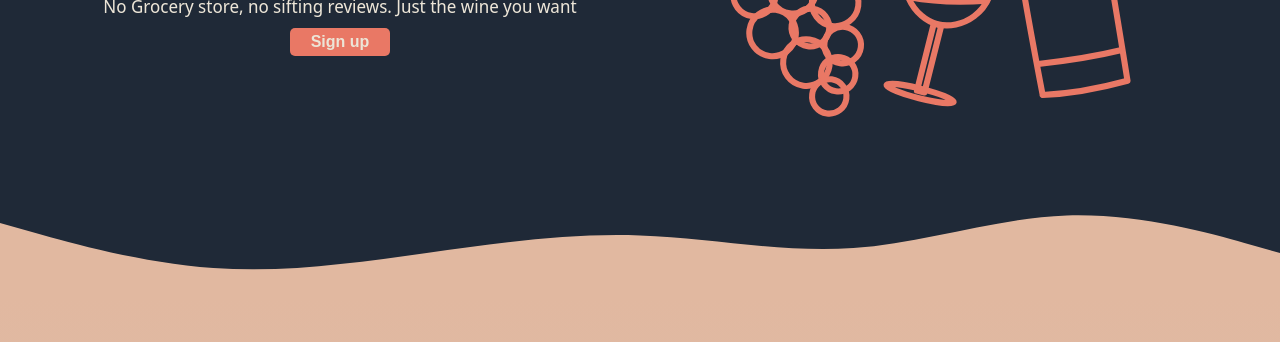
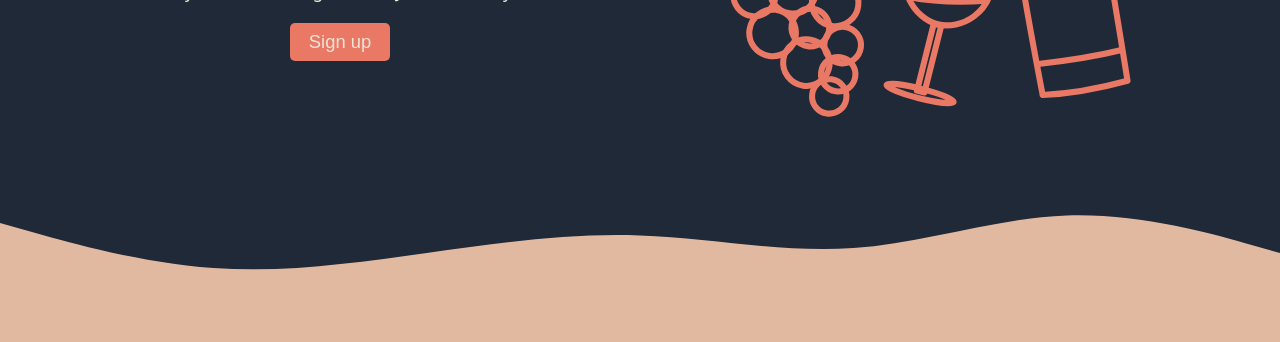
Before and after one commit to kennyputman/odin-landing-page, a plain HTML site: page index.html in a window 1280 px wide. Shown: the part 327-669 px from the top of the page. Drawn offline with nearby package versions, Linux system fonts and the light colour scheme; a web font is replaced by a local one.

Commit message:
style button hover

```diff
--- a/index.html
+++ b/index.html
@@ -28,7 +28,7 @@
                 <div class="left-content">
                     <h1>Personalized Wine <br> Delivered to You</h1>
                     <p>No Grocery store, no sifting reviews. Just the wine you want </p>
-                    <button>Sign up</button>
+                    <button class="signup-btn">Sign up</button>
                 </div>
                 <div class="images">
                     <svg width="210mm" height="297mm" version="1.1" viewBox="0 0 744.09448819 1052.3622047"
@@ -182,7 +182,7 @@
                 <p class="extra-info-content">Great wine doesn’t have to come at great cost. Each bottle costs $20.
                     Choose how many you want per month. </p>
             </div>
-            <button>Sign up</button>
+            <button class="signup-btn">Sign up</button>
         </div>
     </div>
 
--- a/style.css
+++ b/style.css
@@ -4,6 +4,7 @@
 
 :root {
   --bg-orange: #e97865;
+  --bg-og-dark: #db705e;
   --bg-light-orange: #e1b8a0;
   --bg-dark: #1f2937;
   --bg-cream: #f0eade;
@@ -37,6 +38,22 @@ p,
 a {
   font-family: "Noto Sans Display", sans-serif;
   font-size: 18px;
+}
+
+/* utilities */
+.signup-btn {
+  border: none;
+  padding: 8px 12px;
+  border-radius: 5px;
+  width: 100px;
+  color: var(--txt-light);
+  font-size: 1.15em;
+  background-color: var(--bg-orange);
+  transition-duration: 0.4s;
+}
+
+.signup-btn:hover {
+  background: var(--bg-og-dark);
 }
 
 /* navbar */
@@ -104,19 +121,12 @@ nav .nav-links a {
 }
 
 .left-content p {
-  margin-bottom: 10px;
+  margin-bottom: 20px;
   padding: 0 15px;
 }
+
 .left-content button {
-  border: none;
-  margin-bottom: 10px;
-  padding: 5px 10px;
-  border-radius: 5px;
-  width: 100px;
-  color: var(--txt-light);
-  font-size: 1em;
-  font-weight: 600;
-  background-color: var(--bg-orange);
+  margin-bottom: 20px;
 }
 
 .hero-container .images {
@@ -415,7 +425,7 @@ nav .nav-links a {
     width: 275px;
     position: absolute;
     top: 270px;
-    left: 35px;
+    left: 25px;
   }
 
   #vinyard {
```
